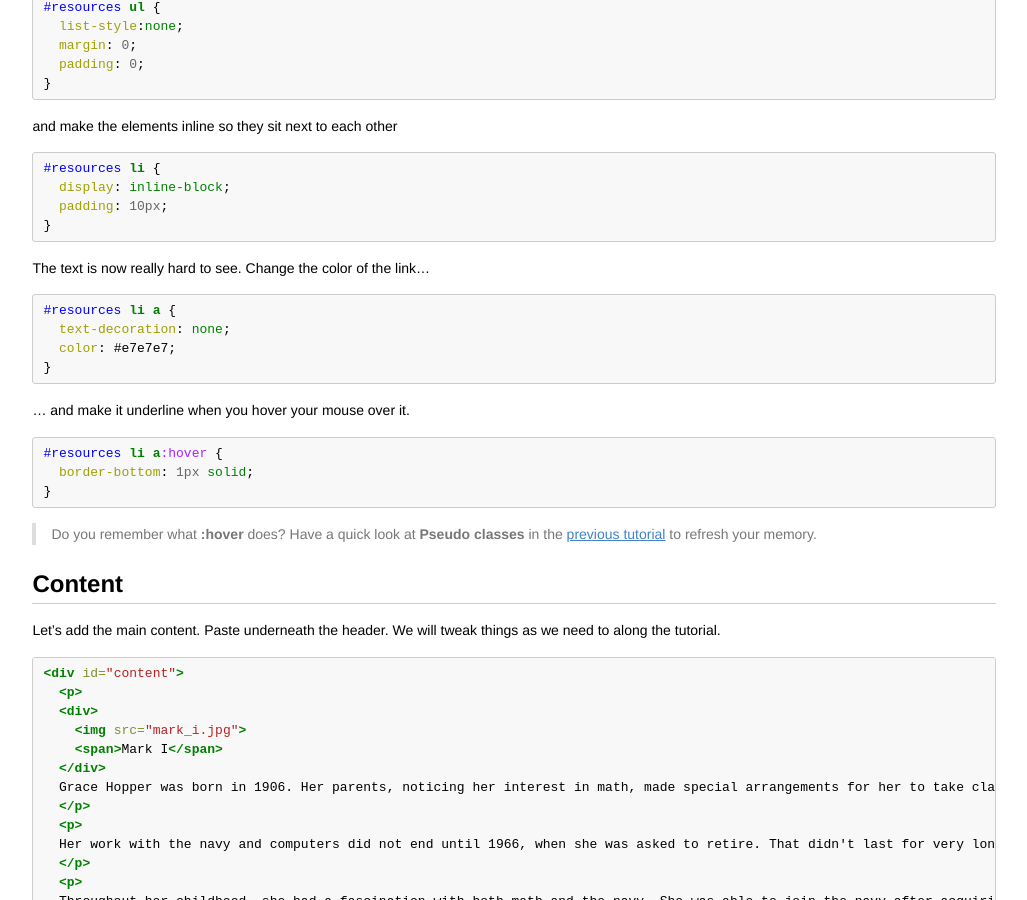
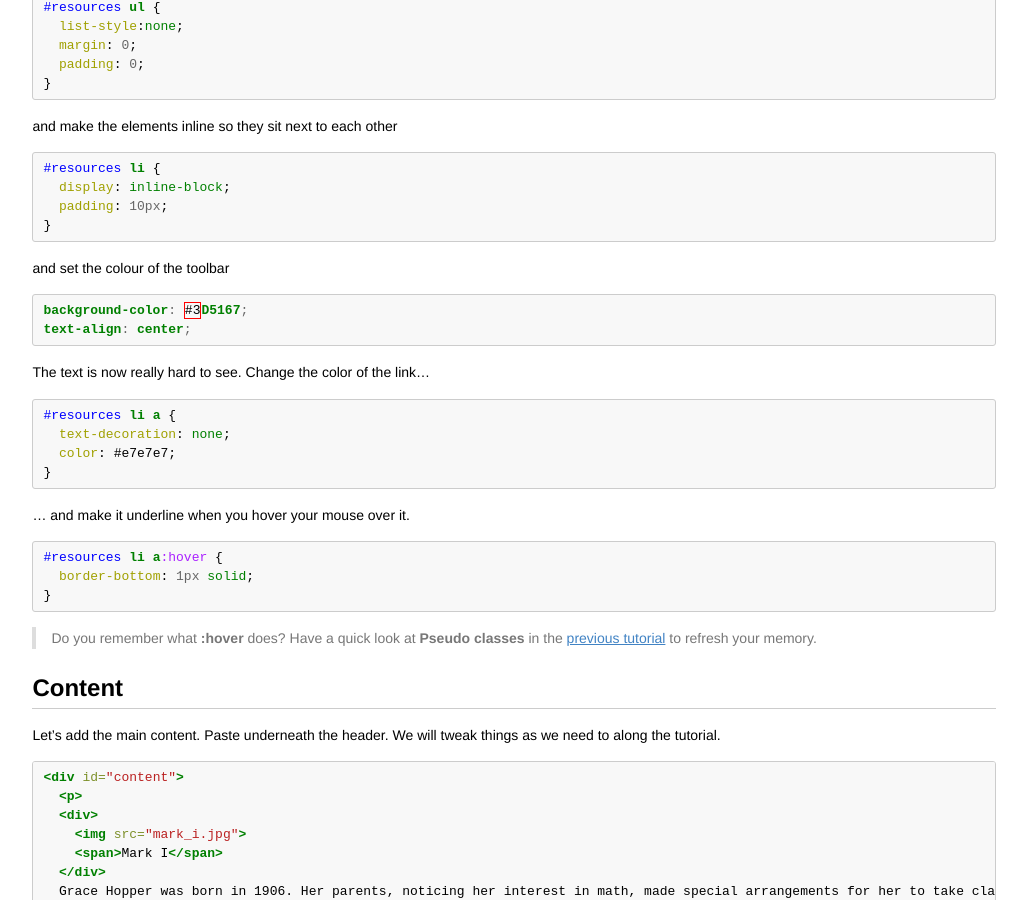
Before and after one commit to codebar/tutorials, a Jekyll site: the page built from html/lesson4/tutorial.md, in a window 1280 px wide and 900 px high, scrolled down 3162 px. Shown: the whole window, without its empty margins (126-1153 px from the left). Built offline with Jekyll 4.4.1, drawn with Linux system fonts in a browser that asks for light colours; Markdown is read by kramdown in place of the engine named in the settings.

Commit message:
this bit of css was missing compared to the example page
without it the toolbar doesn't have a background, so the next comment about the text not being legible doesn't make sense

````diff
--- a/html/lesson4/tutorial.md
+++ b/html/lesson4/tutorial.md
@@ -194,6 +194,13 @@ and make the elements inline so they sit next to each other
   display: inline-block;
   padding: 10px;
 }
+```
+
+and set the colour of the toolbar
+
+```css
+background-color: #3D5167;
+text-align: center;
 ```
 
 The text is now really hard to see. Change the color of the link...
````
